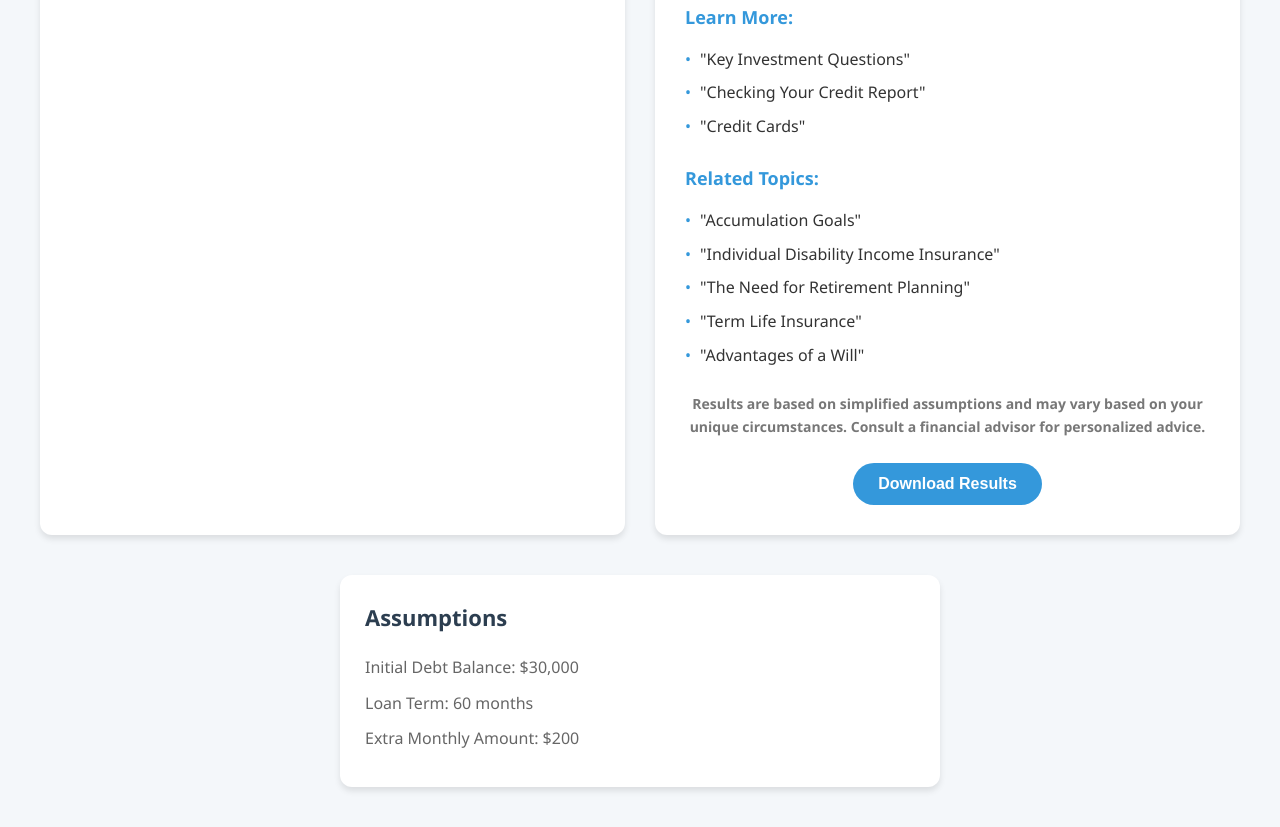
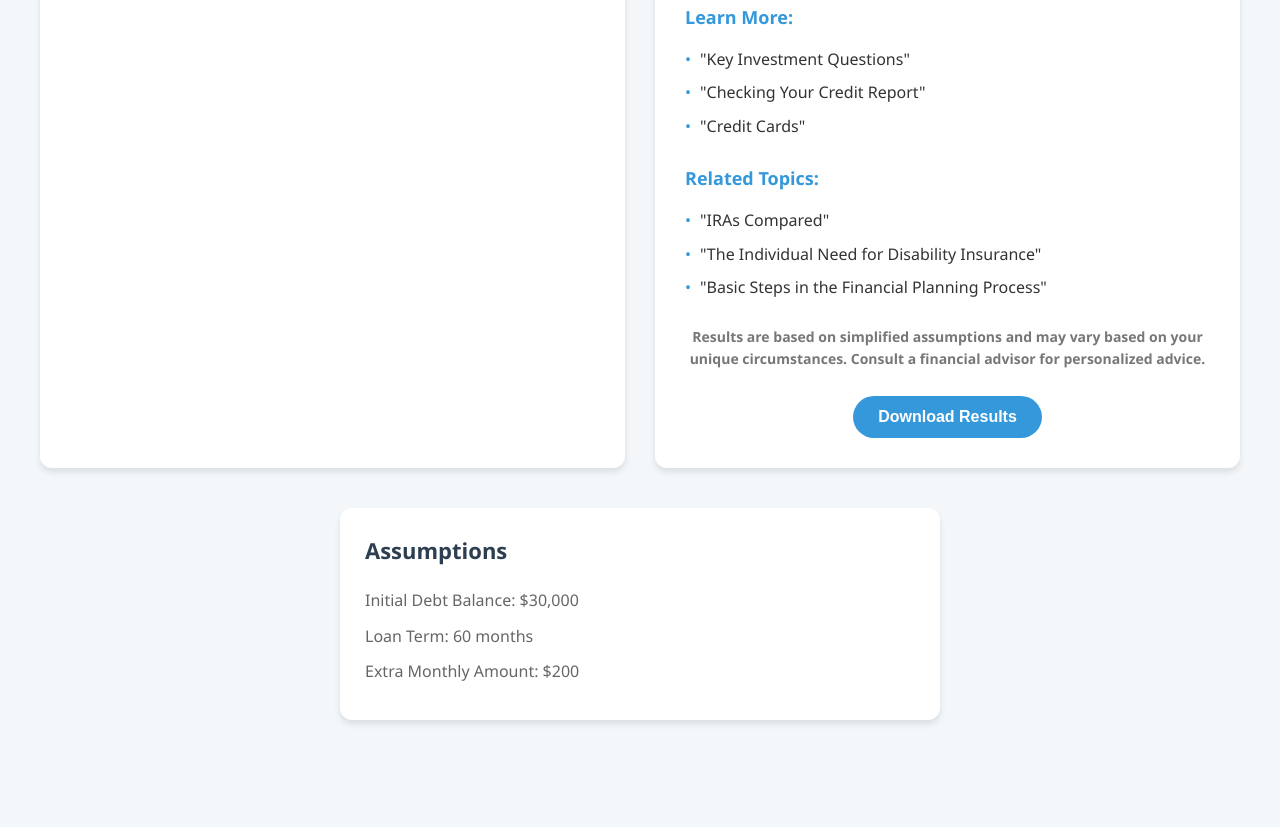
Before and after one commit to jasonmangold/question6, a plain HTML site: page index.html in a window 1280 px wide. Shown: the part 1088-1915 px from the top of the page. After the commit the page ends 1848 px from the top, so only its background shows below. Drawn offline with nearby package versions, Linux system fonts and the light colour scheme.

Commit message:
Update index.html

```diff
--- a/index.html
+++ b/index.html
@@ -353,12 +353,8 @@
                     </div>
                     <div class="related-topics">
                         <h3>Related Topics:</h3>
-                        <div class="report-list">
-                            <p>"Accumulation Goals"</p>
-                            <p>"Individual Disability Income Insurance"</p>
-                            <p>"The Need for Retirement Planning"</p>
-                            <p>"Term Life Insurance"</p>
-                            <p>"Advantages of a Will"</p>
+                        <div class="report-list" id="relatedTopicsList">
+                            <!-- Populated by JavaScript -->
                         </div>
                     </div>
                 </div>
@@ -387,6 +383,7 @@
         const additionalText = document.getElementById('additionalText');
         const chartCanvas = document.getElementById('comparisonChart');
         const learnMoreList = document.getElementById('learnMoreList');
+        const relatedTopicsList = document.getElementById('relatedTopicsList');
 
         const ctx = chartCanvas.getContext('2d');
         const comparisonChart = new Chart(ctx, {
@@ -445,6 +442,42 @@
             learnMoreList.innerHTML = selected.map(report => `<p>"${report}"</p>`).join('');
         }
         populateLearnMore();
+
+        // Randomize 3 reports for Related Topics section with max one per category
+        const relatedTopicsReports = [
+            { title: "Accumulation Goals", category: "General" },
+            { title: "Basic Steps in the Financial Planning Process", category: "General" },
+            { title: "Choose the Financial Planning Team", category: "General" },
+            { title: "Individual Disability Income Insurance", category: "Disability" },
+            { title: "The Impact of Disability", category: "Disability" },
+            { title: "The Individual Need for Disability Insurance", category: "Disability" },
+            { title: "The Need for Retirement Planning", category: "Retirement" },
+            { title: "How a Roth IRA Works", category: "Retirement" },
+            { title: "IRAs Compared", category: "Retirement" },
+            { title: "How a 401(k) Cash or Deferred Plan Works", category: "Retirement" },
+            { title: "Term Life Insurance", category: "Life Insurance" },
+            { title: "The Need for Responsible Planning", category: "Life Insurance" },
+            { title: "Types of Life Insurance Policies", category: "Life Insurance" },
+            { title: "Advantages of a Will", category: "Estate Planning" },
+            { title: "Avoiding Probate", category: "Estate Planning" },
+            { title: "Basic Steps in the Estate Planning Process", category: "Estate Planning" },
+            { title: "The Importance of Beneficiary Designations", category: "Estate Planning" },
+            { title: "Types of Wills and Trusts", category: "Estate Planning" },
+            { title: "The Need for Estate Planning", category: "Estate Planning" }
+        ];
+        function populateRelatedTopics() {
+            const shuffled = relatedTopicsReports.sort(() => 0.5 - Math.random());
+            const selected = [];
+            const usedCategories = new Set();
+            for (const report of shuffled) {
+                if (!usedCategories.has(report.category) && selected.length < 3) {
+                    selected.push(report.title);
+                    usedCategories.add(report.category);
+                }
+            }
+            relatedTopicsList.innerHTML = selected.map(report => `<p>"${report}"</p>`).join('');
+        }
+        populateRelatedTopics();
 
         function calculateMinimumPayment(debtBalance, interestRate, termMonths) {
             const monthlyRate = interestRate / 100 / 12;
```
